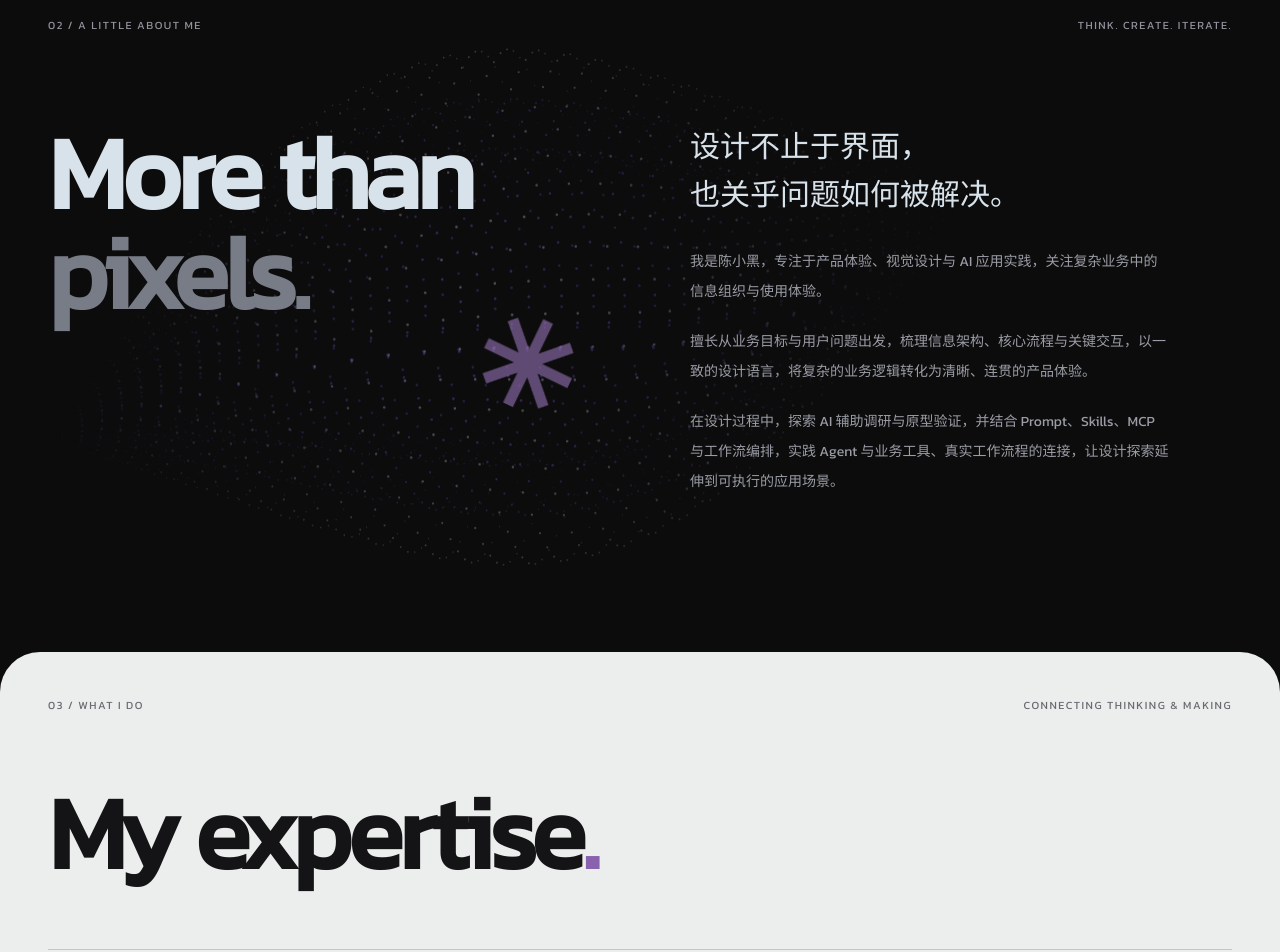
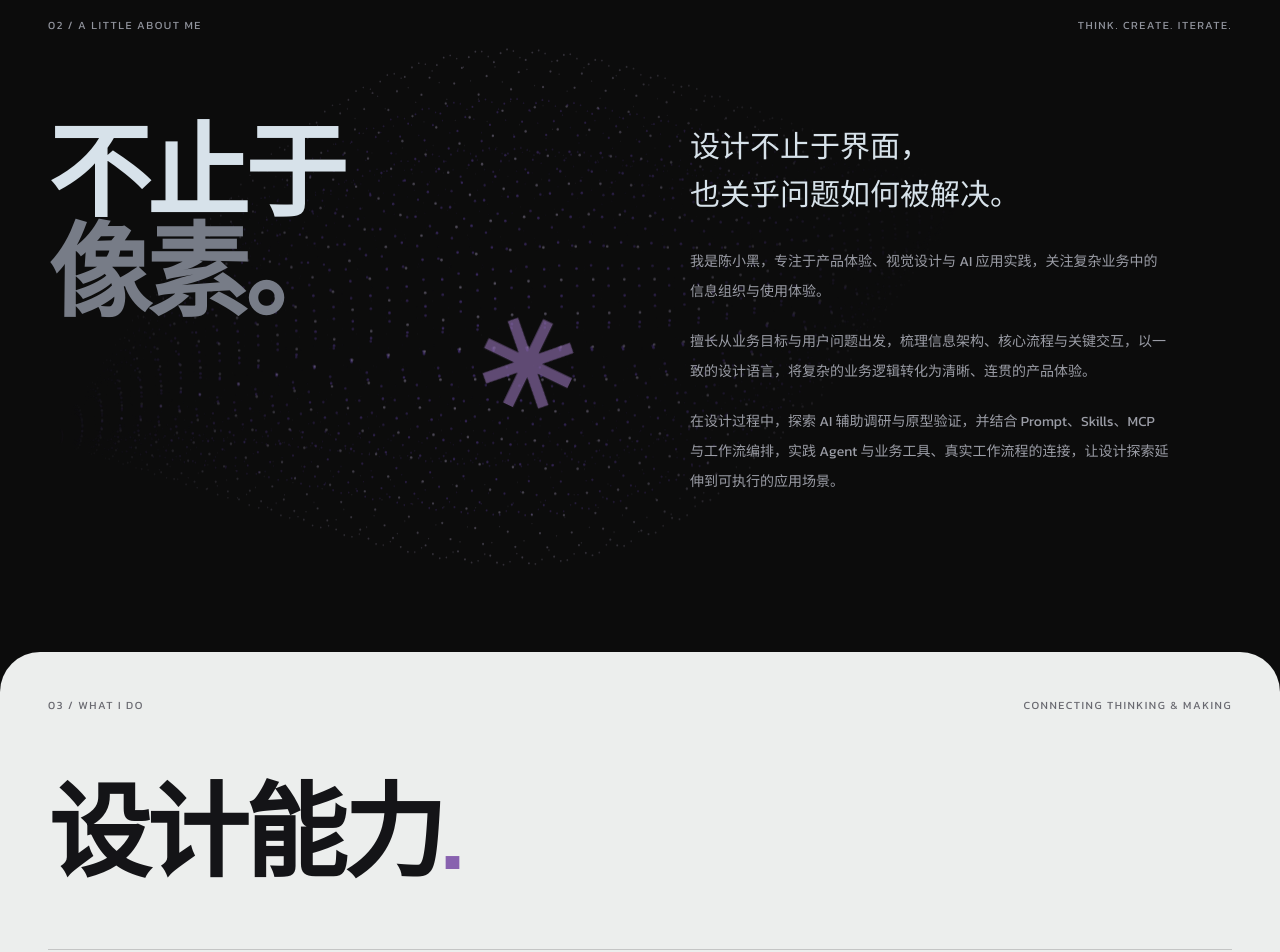
Before and after one commit to chenxiaoyi0807/portfolio, a React (Vite) app: page / in a window 1280 px wide. Shown: the part 2440-3392 px from the top of the page. Built offline with nearby package versions, Linux system fonts and the light colour scheme.

Commit message:
Translate about and expertise headings into Chinese

```diff
--- a/src/main.tsx
+++ b/src/main.tsx
@@ -66,8 +66,8 @@ return <><div className="contact-toast-region" role="status" aria-live="polite"
     );
   })}
 </div></section>
-<section id="about" className="about shell"><GhostFibers/><div className="eyebrow"><span>02 / A LITTLE ABOUT ME</span><span>THINK. CREATE. ITERATE.</span></div><motion.div {...reveal} className="about-grid"><h2 className="display">More than<br/><em>pixels.</em><span className="about-asterisk">✳</span></h2><div><h3>设计不止于界面，<br/>也关乎问题如何被解决。</h3><p>我是陈小黑，专注于产品体验、视觉设计与 AI 应用实践，关注复杂业务中的信息组织与使用体验。</p><p>擅长从业务目标与用户问题出发，梳理信息架构、核心流程与关键交互，以一致的设计语言，将复杂的业务逻辑转化为清晰、连贯的产品体验。</p><p>在设计过程中，探索 AI 辅助调研与原型验证，并结合 Prompt、Skills、MCP 与工作流编排，实践 Agent 与业务工具、真实工作流程的连接，让设计探索延伸到可执行的应用场景。</p></div></motion.div></section>
-<section id="expertise" className="expertise"><div className="shell"><div className="eyebrow"><span>03 / WHAT I DO</span><span>CONNECTING THINKING & MAKING</span></div><h2 className="display">My expertise<span className="purple-dot">.</span></h2>{[['产品体验设计','从业务理解与用户诉求出发，梳理产品架构、核心流程与界面交互。','UI / UX DESIGN'],['设计系统与视觉','沉淀颜色、间距、图标与组件规范，让复杂系统保持一致和清晰。','DESIGN SYSTEMS'],['数字可视化','连接空间、设备与数据，构建园区与水利场景中的信息层级。','DATA VISUALIZATION'],['AI 应用探索','通过 Prompt、Skills、MCP 和工作流编排，探索可执行的企业 Agent。','AI AGENT & WORKFLOW']].map(([t,d,en],i)=><motion.div {...reveal} className="expertise-row" key={t}><span className="expertise-num">0{i+1}</span><div><small>{en}</small><h3>{t}</h3></div><p>{d}</p><Plus size={28}/></motion.div>)}</div></section>
+<section id="about" className="about shell"><GhostFibers/><div className="eyebrow"><span>02 / A LITTLE ABOUT ME</span><span>THINK. CREATE. ITERATE.</span></div><motion.div {...reveal} className="about-grid"><h2 className="display">不止于<br/><em>像素。</em><span className="about-asterisk">✳</span></h2><div><h3>设计不止于界面，<br/>也关乎问题如何被解决。</h3><p>我是陈小黑，专注于产品体验、视觉设计与 AI 应用实践，关注复杂业务中的信息组织与使用体验。</p><p>擅长从业务目标与用户问题出发，梳理信息架构、核心流程与关键交互，以一致的设计语言，将复杂的业务逻辑转化为清晰、连贯的产品体验。</p><p>在设计过程中，探索 AI 辅助调研与原型验证，并结合 Prompt、Skills、MCP 与工作流编排，实践 Agent 与业务工具、真实工作流程的连接，让设计探索延伸到可执行的应用场景。</p></div></motion.div></section>
+<section id="expertise" className="expertise"><div className="shell"><div className="eyebrow"><span>03 / WHAT I DO</span><span>CONNECTING THINKING & MAKING</span></div><h2 className="display">设计能力<span className="purple-dot">.</span></h2>{[['产品体验设计','从业务理解与用户诉求出发，梳理产品架构、核心流程与界面交互。','UI / UX DESIGN'],['设计系统与视觉','沉淀颜色、间距、图标与组件规范，让复杂系统保持一致和清晰。','DESIGN SYSTEMS'],['数字可视化','连接空间、设备与数据，构建园区与水利场景中的信息层级。','DATA VISUALIZATION'],['AI 应用探索','通过 Prompt、Skills、MCP 和工作流编排，探索可执行的企业 Agent。','AI AGENT & WORKFLOW']].map(([t,d,en],i)=><motion.div {...reveal} className="expertise-row" key={t}><span className="expertise-num">0{i+1}</span><div><small>{en}</small><h3>{t}</h3></div><p>{d}</p><Plus size={28}/></motion.div>)}</div></section>
 <section id="contact" className="contact shell"><DotField/><div className="eyebrow"><span>04 / LET’S CONNECT</span><span><i className="status-dot"/> 保持好奇，持续探索</span></div><motion.h2 {...reveal}>让好的想法，<br/>成为好的<span>体验。</span><ArrowUpRight className="contact-arrow"/></motion.h2><div className="contact-actions"><button className="pill" onClick={async()=>{try{await copyText('potatoandle');setToast({message:'微信号已复制：potatoandle',success:true})}catch{setToast({message:'复制失败，请手动复制微信号：potatoandle',success:false})}}}><MessageCircle size={18}/> 获取微信联系方式</button><a className="pill" href="tel:13524542838" aria-label="拨打电话 13524542838"><Phone size={18}/> 135 2454 2838</a></div></section>
 </>}</main><footer className="footer shell"><a className="brand" href={sitePath()} onClick={e=>{e.preventDefault();go(sitePath())}}><span className="brand-symbol">✳</span> XIAO HEI</a><span>© {new Date().getFullYear()} CHEN XIAO HEI · 设计与探索</span><a href="#" onClick={e=>{e.preventDefault();window.scrollTo({top:0,behavior:'smooth'})}}>BACK TO TOP ↑</a></footer>
 {zoom!==null&&project&&<div className="lightbox" role="dialog" aria-modal="true" aria-label="作品大图"><div className="lightbox-bar"><span>{project.name} · {project.pages.indexOf(zoom)+1} / {project.pages.length}</span><button onClick={()=>setZoom(null)} aria-label="关闭大图"><X/></button></div><div className="lightbox-scroll" onClick={()=>setZoom(null)}><img src={imageFor(zoom)} alt={`${project.name} — 第 ${zoom} 页`} onClick={e=>e.stopPropagation()}/></div><div className="lightbox-controls"><button disabled={project.pages.indexOf(zoom)===0} onClick={()=>setZoom(project.pages[project.pages.indexOf(zoom)-1])}><ArrowLeft size={18}/> 上一页</button><button onClick={()=>setZoom(null)}>关闭 · ESC</button><button disabled={project.pages.indexOf(zoom)===project.pages.length-1} onClick={()=>setZoom(project.pages[project.pages.indexOf(zoom)+1])}>下一页 <ArrowRight size={18}/></button></div></div>}</>}
```
